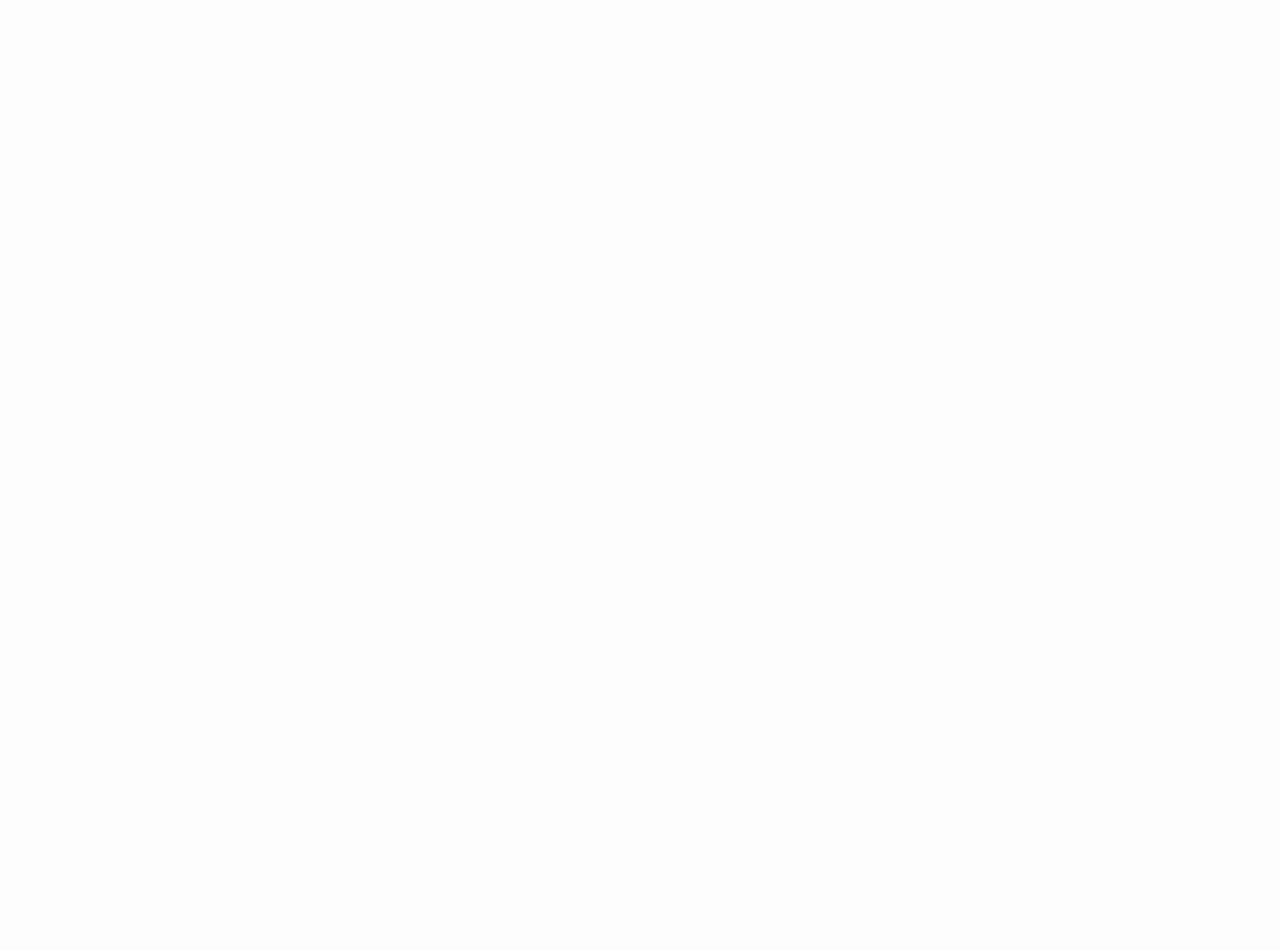
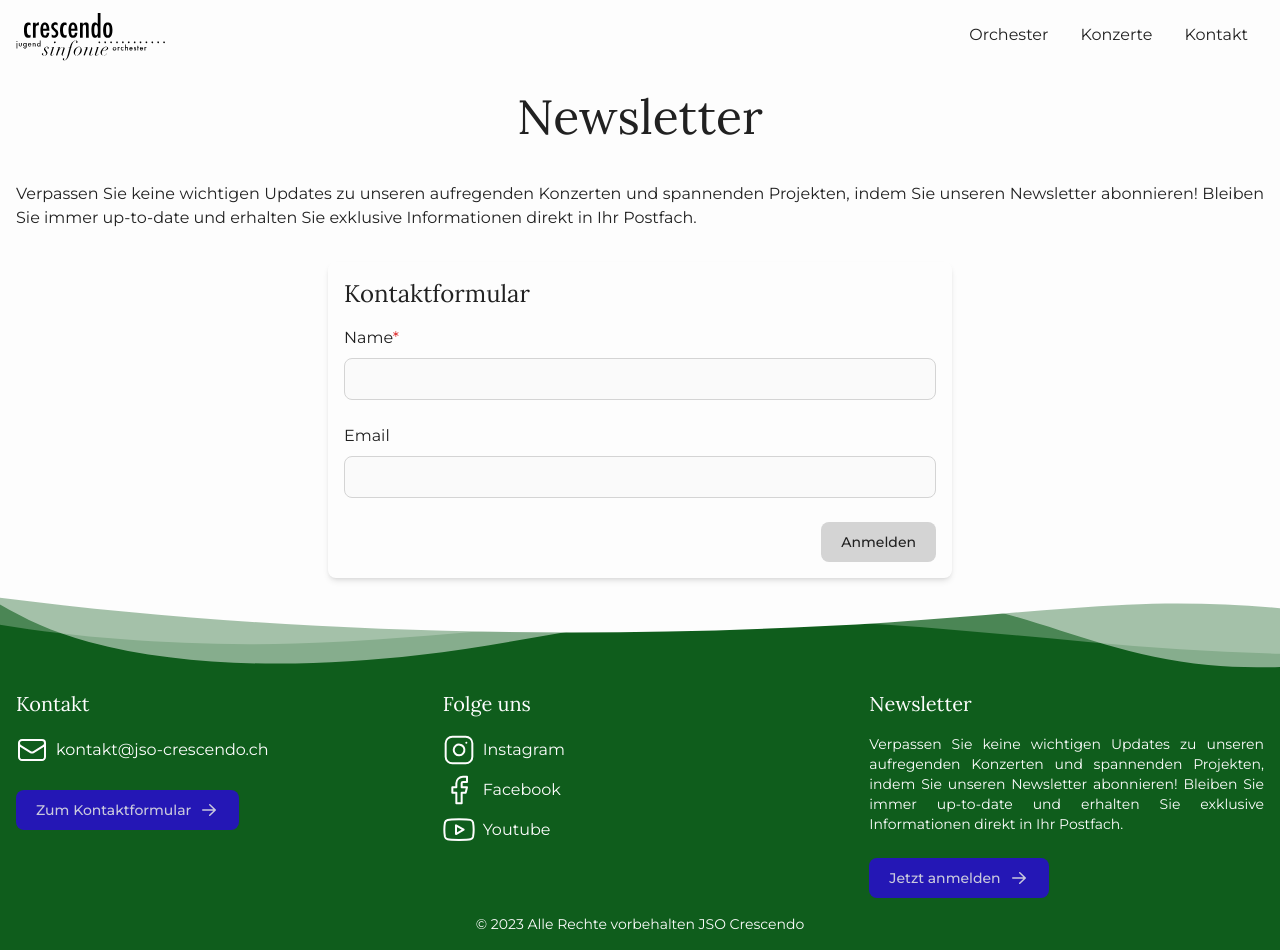
Before and after one commit to jso-crescendo/website, a Next.js app: page /newsletter in a window 1280 px wide. Before the commit this address had no page. Before the commit the page ends 800 px from the top, so only its background shows below. Built offline with nearby package versions, Linux system fonts and the light colour scheme.

Commit message:
newsletter page

```diff
--- /dev/null
+++ b/src/app/canturicum/newsletter-form.tsx
@@ -0,0 +1,148 @@
+'use client';
+
+import {addDoc, collection, serverTimestamp} from 'firebase/firestore/lite';
+import {useCallback, useState} from 'react';
+import {useForm} from 'react-hook-form';
+
+import {Button} from '../../components/button';
+import {TextArea} from '../../components/form/text-area';
+import {TextField} from '../../components/form/text-field';
+import {Loader} from '../../components/loader';
+import {Text} from '../../components/text';
+import {useFirestore} from '../../hooks/useFirebase';
+import {Error as ErrorIcon} from '../../icons/error';
+import {Info} from '../../icons/info';
+
+interface FormData {
+  name: string;
+  email: string;
+}
+const EMAIL_PATTERN = /^[^\s@]+@[^\s@]+\.[^\s@]+$/;
+
+export const NewsletterForm: React.FC = () => {
+  const {loaded, firestore} = useFirestore(0);
+  const [formState, setFormState] = useState<
+    'ready' | 'submitting' | 'submitted' | 'error'
+  >('ready');
+
+  const storeContactRequest = useCallback(
+    async (name: string, email: string | undefined) => {
+      if (!loaded) {
+        return;
+      }
+      return addDoc(collection(firestore, 'newsletterSignupRequests'), {
+        name,
+        email,
+        requestedAt: serverTimestamp(),
+      });
+    },
+    [firestore, loaded],
+  );
+
+  const handleSubmit = useCallback(
+    ({name, email}: FormData) => {
+      return storeContactRequest(name, email)
+        .then(() => {
+          setFormState('submitting');
+        })
+        .catch(() => {
+          setFormState('error');
+        })
+        .finally(() => {
+          setFormState('submitted');
+        });
+    },
+    [storeContactRequest],
+  );
+
+  if (!loaded) {
+    return (
+      <form
+        name="newsletterformular"
+        className="relative block h-96 w-full items-center rounded-lg p-4 shadow-md lg:w-1/2"
+      >
+        <legend className="pb-4 font-serif text-2xl opacity-20">
+          NewsLetter
+        </legend>
+        <Loader />
+      </form>
+    );
+  }
+
+  switch (formState) {
+    case 'ready':
+      return <Form onSubmit={handleSubmit} />;
+    case 'submitting':
+    case 'submitted':
+      return <SuccessCard />;
+    case 'error':
+      return <ErrorCard />;
+  }
+};
+
+const Form: React.FC<{
+  onSubmit: (data: FormData) => void;
+}> = ({onSubmit}) => {
+  const {
+    register,
+    handleSubmit,
+    formState: {isValid, errors},
+  } = useForm<FormData>({mode: 'onChange', reValidateMode: 'onChange'});
+
+  return (
+    <form
+      name="newsletterFormular"
+      className="w-full rounded-lg p-4 shadow-md lg:w-1/2"
+      onSubmit={handleSubmit(onSubmit)}
+    >
+      <legend className="pb-4 font-serif text-2xl">Kontaktformular</legend>
+      <TextField
+        {...register('name', {required: 'Bitte gebe einen Namen ein'})}
+        label="Name"
+        required
+        errorMessage={errors.name?.message}
+      />
+      <TextField
+        {...register('email', {
+          pattern: {
+            value: EMAIL_PATTERN,
+            message: 'Bitte gebe eine gültige Email ein',
+          },
+        })}
+        label="Email"
+        type="email"
+        errorMessage={errors.email?.message}
+      />
+      <Button
+        type="submit"
+        text="Anmelden"
+        variant="primary"
+        className="float-right"
+        disabled={!isValid}
+      />
+    </form>
+  );
+};
+const SuccessCard: React.FC = () => (
+  <div className="flex w-full flex-row items-center gap-4 rounded-lg bg-success-darker p-8 text-background shadow-md lg:w-1/2">
+    <Info className="m-2 h-14" />
+    <div>
+      <h3 className="pb-2 font-serif text-2xl">Anmeldung erfolgreich</h3>
+      <Text>Sie erhalten in Kürze eine Bestätigungsemail</Text>
+    </div>
+  </div>
+);
+const ErrorCard: React.FC = () => (
+  <div className="flex w-full flex-row items-center gap-4 rounded-lg bg-error-lighter p-8 text-background shadow-md lg:w-1/2">
+    <ErrorIcon className="m-2 h-14" />
+    <div>
+      <h3 className="pb-2 font-serif text-2xl">
+        Es ist ein Fehler aufgetreten
+      </h3>
+      <Text>
+        Bitte kontaktiere uns per{' '}
+        <a href="mailto:kontakt@jso-crescendo.ch">Mail</a>
+      </Text>
+    </div>
+  </div>
+);
--- a/src/app/layout.tsx
+++ b/src/app/layout.tsx
@@ -1,10 +1,11 @@
 import './globals.css';
 
+import classNames from 'classnames';
 import {Lora, Montserrat} from 'next/font/google';
 
+import {NavBar} from '@/components/nav-bar';
+
 import {Footer} from '../components/footer';
-import {NavBar} from '@/components/nav-bar';
-import classNames from 'classnames';
 
 export const metadata = {
   title: 'JSO Crescendo',
@@ -31,11 +32,11 @@
       lang="de-CH"
       className={classNames(loraFont.variable, montserratFont.variable)}
     >
-      <body className="min-h-screen w-screen overflow-x-hidden bg-background text-on-background">
+      <body className="min-h-screen w-screen overflow-x-hidden bg-background text-on-background flex flex-col">
         <header className="container mx-auto ">
           <NavBar />
         </header>
-        <main>{children}</main>
+        <main className='grow'>{children}</main>
         <Footer />
       </body>
     </html>
--- /dev/null
+++ b/src/app/newsletter/page.tsx
@@ -0,0 +1,23 @@
+import {ContentContainer} from '../../components/contentContainer';
+import {Text} from '../../components/text';
+import {NewsletterForm} from '../canturicum/newsletter-form';
+
+export default function Newsletter() {
+  return (
+    <ContentContainer>
+      <h1 className="mb-8 text-center font-serif text-3xl leading-normal md:text-4xl lg:text-5xl">
+        Newsletter
+      </h1>
+
+      <Text>
+        Verpassen Sie keine wichtigen Updates zu unseren aufregenden Konzerten
+        und spannenden Projekten, indem Sie unseren Newsletter abonnieren!
+        Bleiben Sie immer up-to-date und erhalten Sie exklusive Informationen
+        direkt in Ihr Postfach.
+      </Text>
+      <section className="flex flex-row justify-center mt-8">
+        <NewsletterForm />
+      </section>
+    </ContentContainer>
+  );
+}
```
